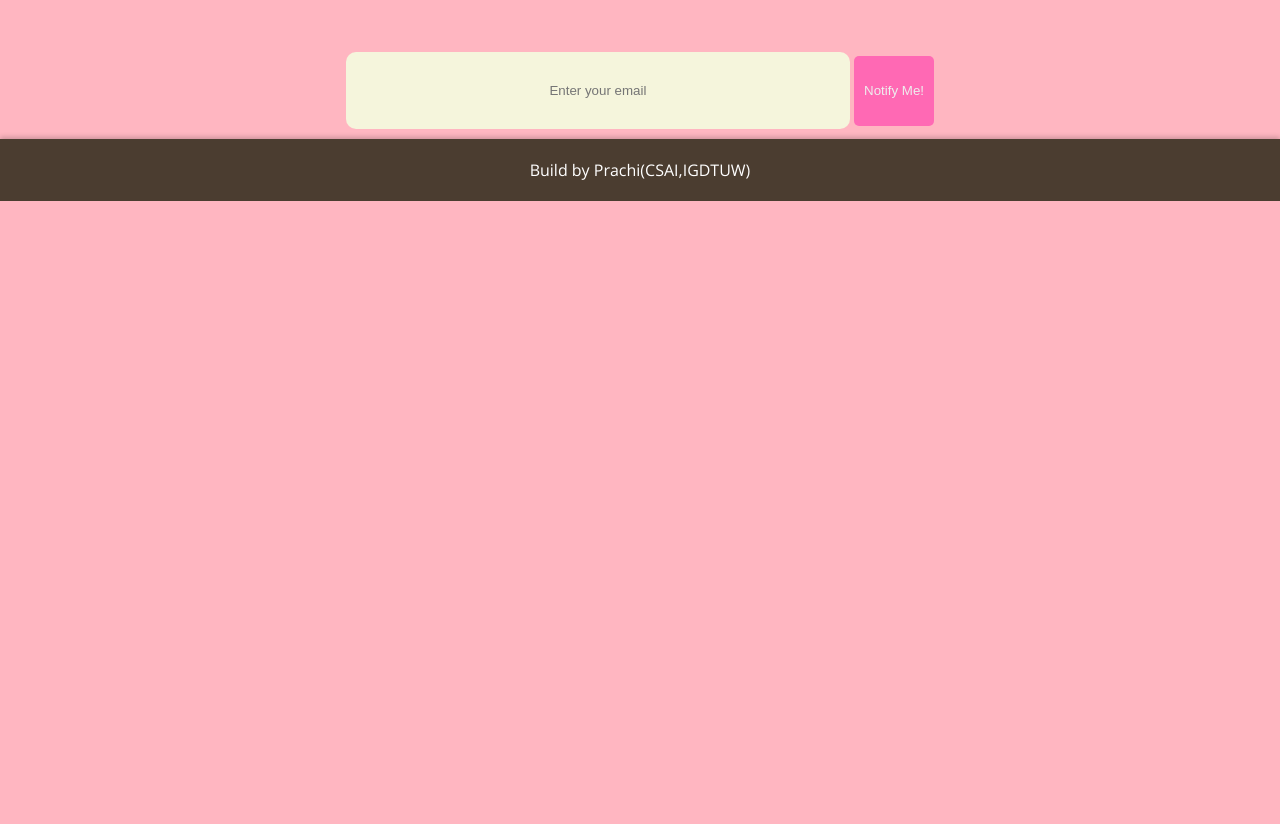
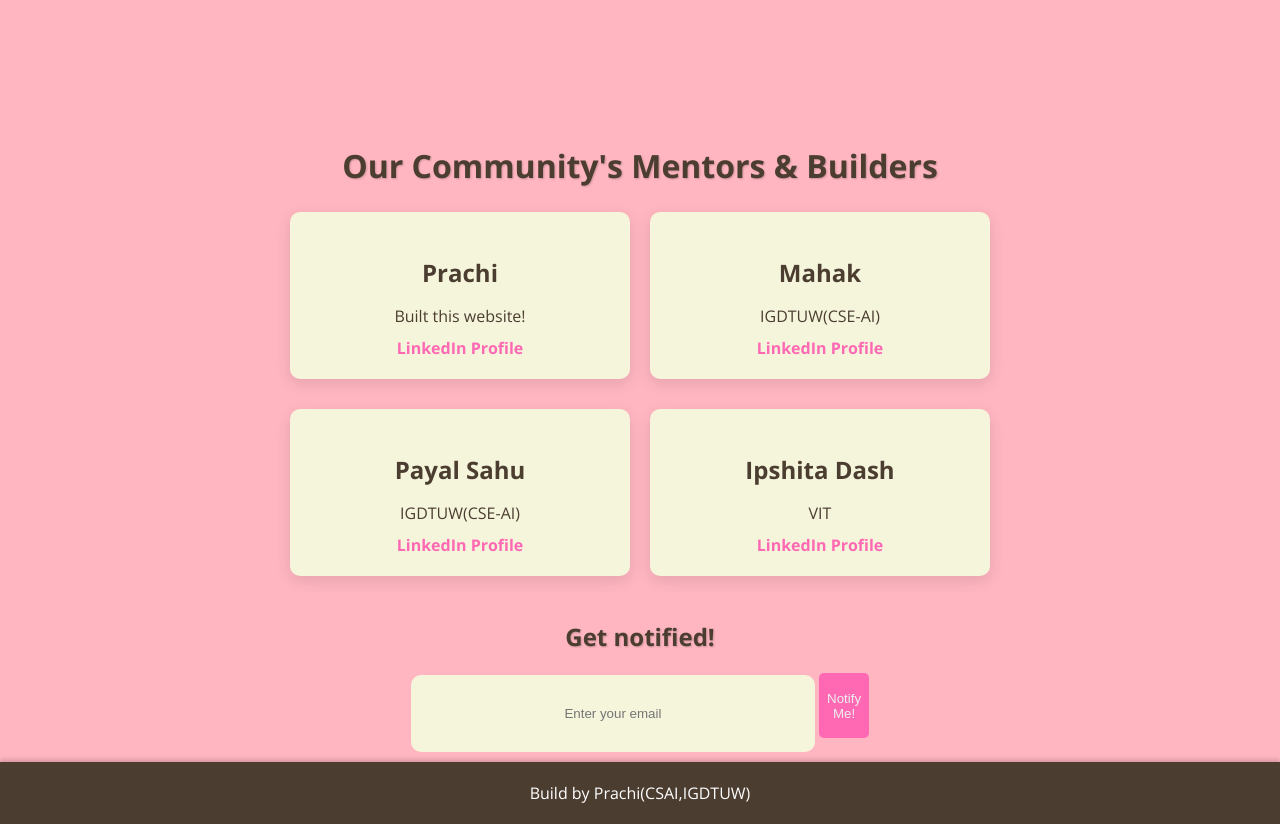
Before and after one commit to Prachi9267/crack-it, a plain HTML site: page index.html in a window 1280 px wide. Shown: the part 628-1452 px from the top of the page. Before the commit the page ends 829 px from the top, so only its background shows below. Drawn offline with nearby package versions, Linux system fonts and the light colour scheme.

Commit message:
Final commit of my CRACK IT! website

```diff
--- a/index.html
+++ b/index.html
@@ -32,10 +32,42 @@
 
 
     </main>
+    <div class="seniors-section">
+    <h2><span class="highlight">Our Community's Mentors & Builders</span></h2>
+    <div class="senior-cards-container">
+        <div class="senior-card">
+            <h3>Prachi</h3>
+            <p>Built this website!</p>
+            <a href="https://www.linkedin.com/in/prachi-gupta-19ab61318?utm_source=share&utm_campaign=share_via&utm_content=profile&utm_medium=android_app " target="_blank" >LinkedIn Profile</a>
+        </div>
+        <div class="senior-card">
+            <h3>Mahak</h3>
+            <p>IGDTUW(CSE-AI)</p>
+            <a href="https://www.linkedin.com/in/mahak-154720287/
+" target="_blank" >LinkedIn Profile</a>
+        </div>
+
+    <div class="senior-card">
+        <h3>Payal Sahu</h3>
+        <p>IGDTUW(CSE-AI)</p>
+        <a href=" https://www.linkedin.com/in/payal-sahu-9a554328b/ " target="_blank">LinkedIn Profile</a>
+    </div>
+    <div class="senior-card">
+        <h3>Ipshita Dash</h3>
+        <p>VIT</p>
+        <a href="https://www.linkedin.com/in/ipsita-dash-0550b7245?utm_source=share&utm_campaign=share_via&utm_content=profile&utm_medium=android_app " target="_blank">LinkedIn Profile</a>
+    </div>
+    </div>
+    </div>
+
+    <h2><span class="highlight">Get notified!</span></h2>
+    <div class="flex-container">
     <form action="https://formspree.io/f/xzzvwgky" method="POST" id="email-form">
     <input type="email" name="email" placeholder="Enter your email" class="search-bar">
     <button type="submit" class="side-btn">Notify Me!</button>
     </form>
+    </div>
+
 
     <footer class="footer-bar">
         Build by Prachi(CSAI,IGDTUW)
--- a/style.css
+++ b/style.css
@@ -120,25 +120,112 @@ body {
     background-color: #eee;
 }
 
+.flex-container {
+  display: flex;
+  align-items: center;
+  justify-content: center;
+  gap: 0; /* Optional: adds a gap between the two elements */
+}
+
 .search-bar {
     height:75px;
-    width:500px;
+    width:400px;
     margin-bottom: 10px;
     border-radius: 10px;
     background-color: beige;
     border: none;
     text-align: center;
-    margin-top:-25px;
+
 
 }
 .side-btn {
     background-color:#ff69b4;
-    height:70px;
-    width:80px;
+    height:65px;
+    width:50px;
     color:#eee;
     border: none;
     border-radius: 5px;
-    margin-top: -25px;
+
+}
+
+.seniors-section {
+  text-align: center;
+  margin-top: 40px;
+  margin-bottom: 20px;
+
+}
+
+.seniors-section h2 {
+  font-size: 2rem;
+  margin-bottom: 20px;
+}
+
+.highlight {
+    font-weight: bold;
+    color: var(--dark-brown);
+    text-shadow: 1px 1px 2px rgba(0,0,0,0.2);
+}
+.senior-cards-container {
+    margin: 0 auto;
+    display: grid;
+    grid-template-columns: 1fr 1fr;
+    justify-content: center;
+    flex-wrap: wrap; /* Allows cards to wrap to the next line on small screens */
+    gap: 20px;
+    max-width: 700px;
+
+}
+
+@media (max-width: 768px) {
+    .senior-cards-container {
+        grid-template-columns: 1fr;
+    }
+}
+.senior-card {
+
+  background-color: var(--beige);
+  border-radius: 10px;
+  padding: 20px;
+  margin: 5px auto;
+  width: 300px;
+  box-shadow: 0 5px 15px rgba(0, 0, 0, 0.1);
+  transition: transform 0.3s ease, box-shadow 0.3s ease;
+
+}
+
+.senior-card h3 {
+  font-size: 1.5rem;
+  margin-bottom: 5px;
+  color: var(--dark-brown);
+
+}
+
+.senior-card p {
+  font-size: 1rem;
+  color: var(--dark-brown);
+  margin-bottom: 10px;
+}
+
+.linkedin-btn {
+    display: inline-block;
+    padding: 10px 20px;
+    background-color: var(--dark-pink);
+    color: var(--white);
+    border-radius: 5px;
+    text-decoration: none;
+    font-weight: bold;
+    transition: background-color 0.3s ease;
+}
+
+
+.senior-card a {
+  font-weight: bold;
+  color: var(--dark-pink);
+  text-decoration: none;
+}
+
+.senior-card a:hover {
+  text-decoration: underline;
 }
 
 /* Footer section */
```
